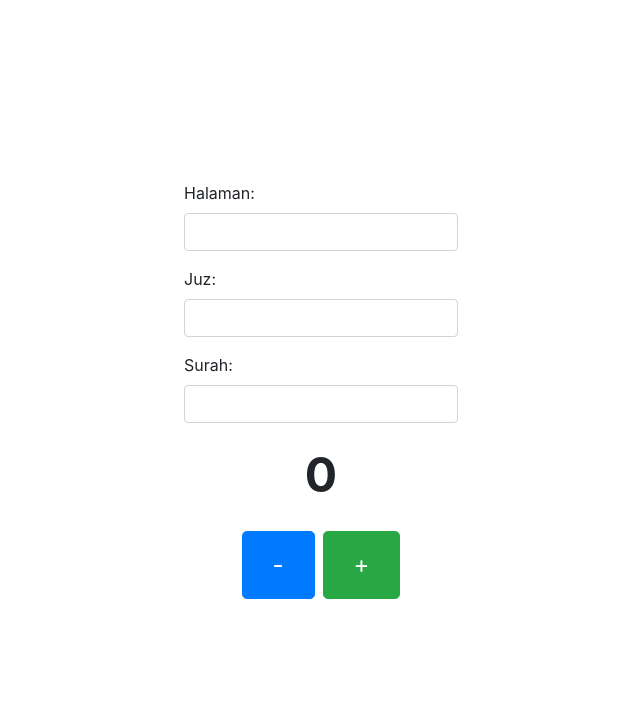
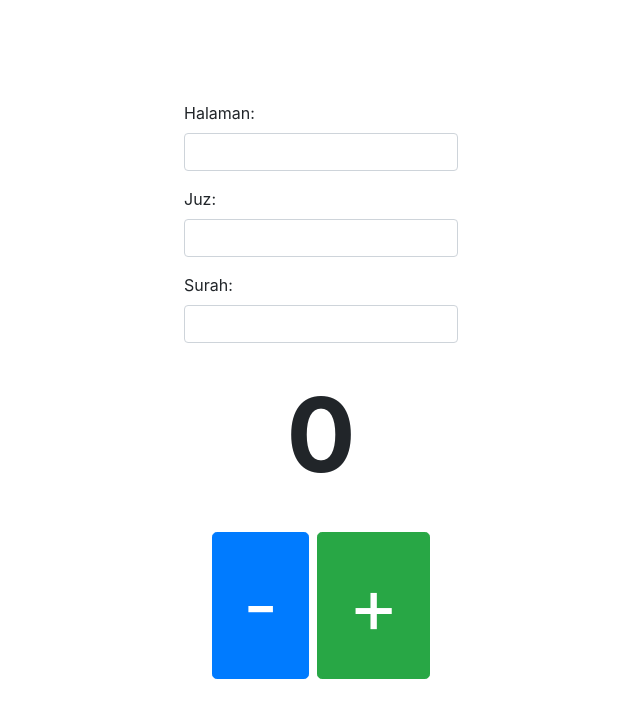
Before and after one commit to zhirobyte/zhirobyte.github.io, a plain HTML site: page index.html in a window 1280 px wide. Shown: the whole page, without its empty margins (319-959 px from the left). Drawn offline with nearby package versions, Linux system fonts and the light colour scheme.

Commit message:
Update index.html

```diff
--- a/index.html
+++ b/index.html
@@ -13,7 +13,7 @@
     }
 
     .counter {
-      font-size: 48px;
+      font-size: 8vw; /* Adjust the font size as needed */
       font-weight: bold;
       text-align: center;
       margin-bottom: 20px;
@@ -28,7 +28,7 @@
 
     .btn-lg {
       padding: 15px 30px;
-      font-size: 24px;
+      font-size: 6vw; /* Adjust the font size as needed */
     }
 
     .btn-danger {
```
